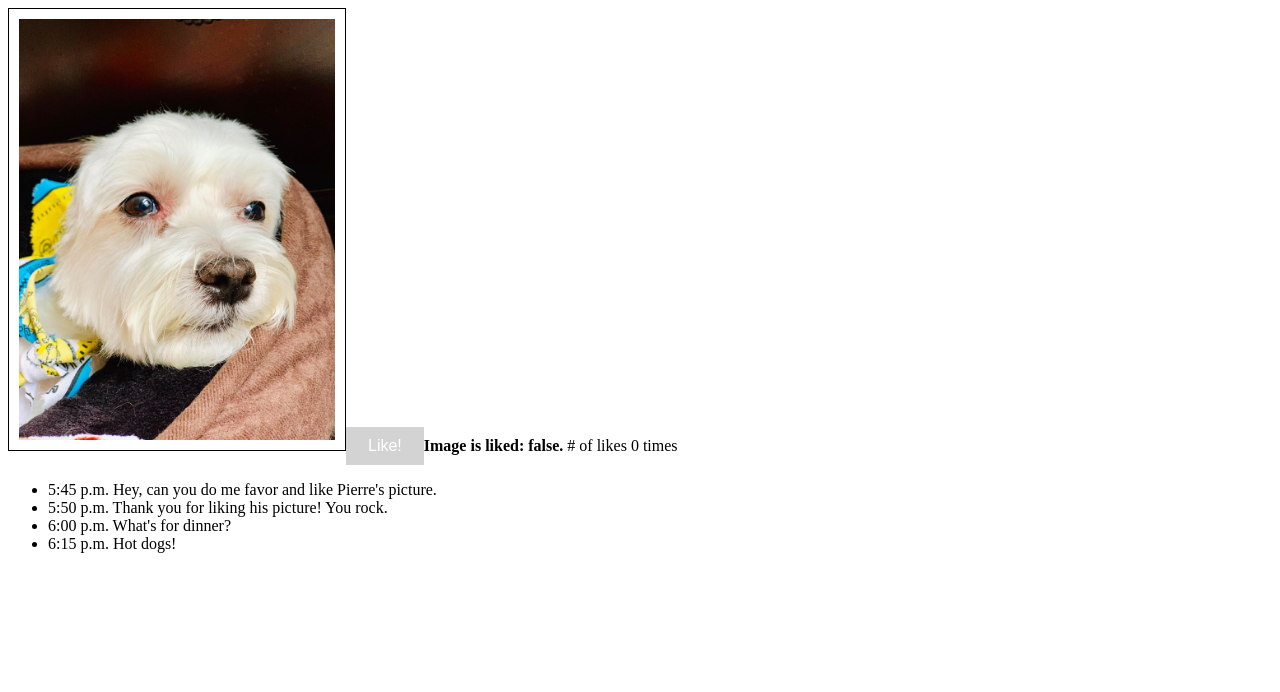
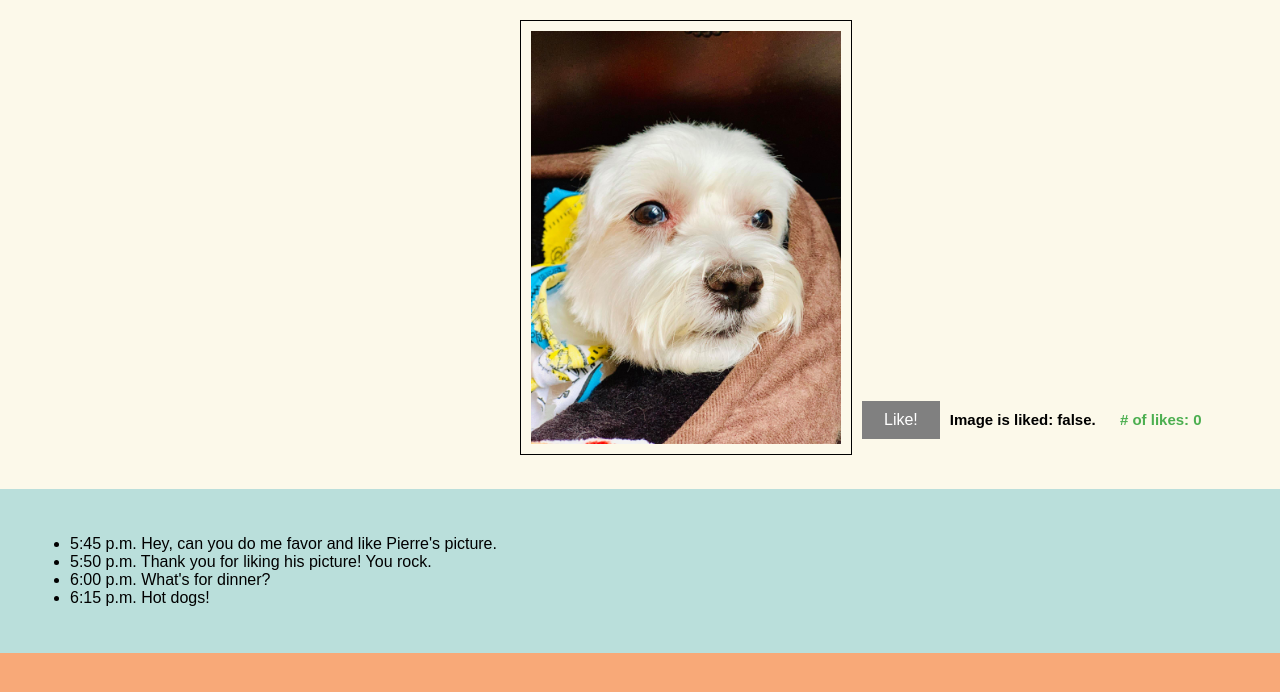
Before and after one commit to jamesvalles/mydist, an Angular app: page / in a window 1280 px wide. Shown: the top 692 px of the page. Built offline with nearby package versions, Linux system fonts and the light colour scheme.

Commit message:
Added styling to each compnent, back-ground colors, etc. Added counter to count likes

```diff
--- a/src/app/app.component.css
+++ b/src/app/app.component.css
@@ -1 +1,27 @@
 /* This is Stylesheet for the component */
+.main-container{
+    background-color: #fcf9ea;
+    padding: 20px;
+}
+
+.message-container{
+    background-color: #badfdb;
+    padding: 30px;
+}
+
+.app-my-image{
+    position: relative;
+    left: 500px;
+}
+
+.app-my-button{
+    margin: auto;
+    position: relative;
+    left: 510px;
+    bottom: 30px;
+}
+
+.message-list{
+    font-family: Arial, Helvetica, sans-serif;
+
+}
--- a/src/app/app.component.html
+++ b/src/app/app.component.html
@@ -1,14 +1,14 @@
 <!-- This is the template for the app component -->
 
-<div>
-    <app-my-image></app-my-image>
-<app-my-button></app-my-button>
+<div class = "main-container">
+    <app-my-image class = "app-my-image"></app-my-image>
+<app-my-button class = "app-my-button"></app-my-button>
 </div>
 
-<div>
+<div class= "message-container">
         <ul>
                 <li *ngFor="let hero of messageArray">
-                        {{ hero.timeStamp }} {{ hero.messageText }}
+                       <span class="message-list"> {{ hero.timeStamp }} {{ hero.messageText }}</span>
                 </li>
               </ul>
 </div>
--- a/src/app/my-button/my-button.component.css
+++ b/src/app/my-button/my-button.component.css
@@ -12,7 +12,7 @@
 }
 
 .not-liked{
-    background-color:lightgray; /* Light Gray */
+    background-color:gray; /* Light Gray */
     border: none;
     color: white;
     padding: 10px 22px;
@@ -21,5 +21,17 @@
     display: inline-block;
     font-size: 16px;
 
+}
 
+.liketext{
+    padding: 10px;
+    font-size: 15px;
+    font-family: Arial, Helvetica, sans-serif;
 }
+
+.numberoflikes{
+    padding: 10px;
+    color: #4CAF50;
+    font-family: Arial, Helvetica, sans-serif;
+    font-size: 15px;
+}
--- a/src/app/my-button/my-button.component.html
+++ b/src/app/my-button/my-button.component.html
@@ -1,2 +1,2 @@
 <button [ngClass] = "setClass()" (click)="clickedButton()" type="button">Like!</button>
-<span><b>Image is liked: {{likeImage}}. </b># of likes {{counter}} times</span>
+<span class=liketext><b>Image is liked: {{likeImage}}. </b></span><span class ="numberoflikes"> <b># of likes: {{counter}}</b></span>
--- a/src/styles.css
+++ b/src/styles.css
@@ -1 +1,5 @@
 /* You can add global styles to this file, and also import other style files */
+body{
+    margin: 0px;
+    background-color: #f8a978;
+}
```
